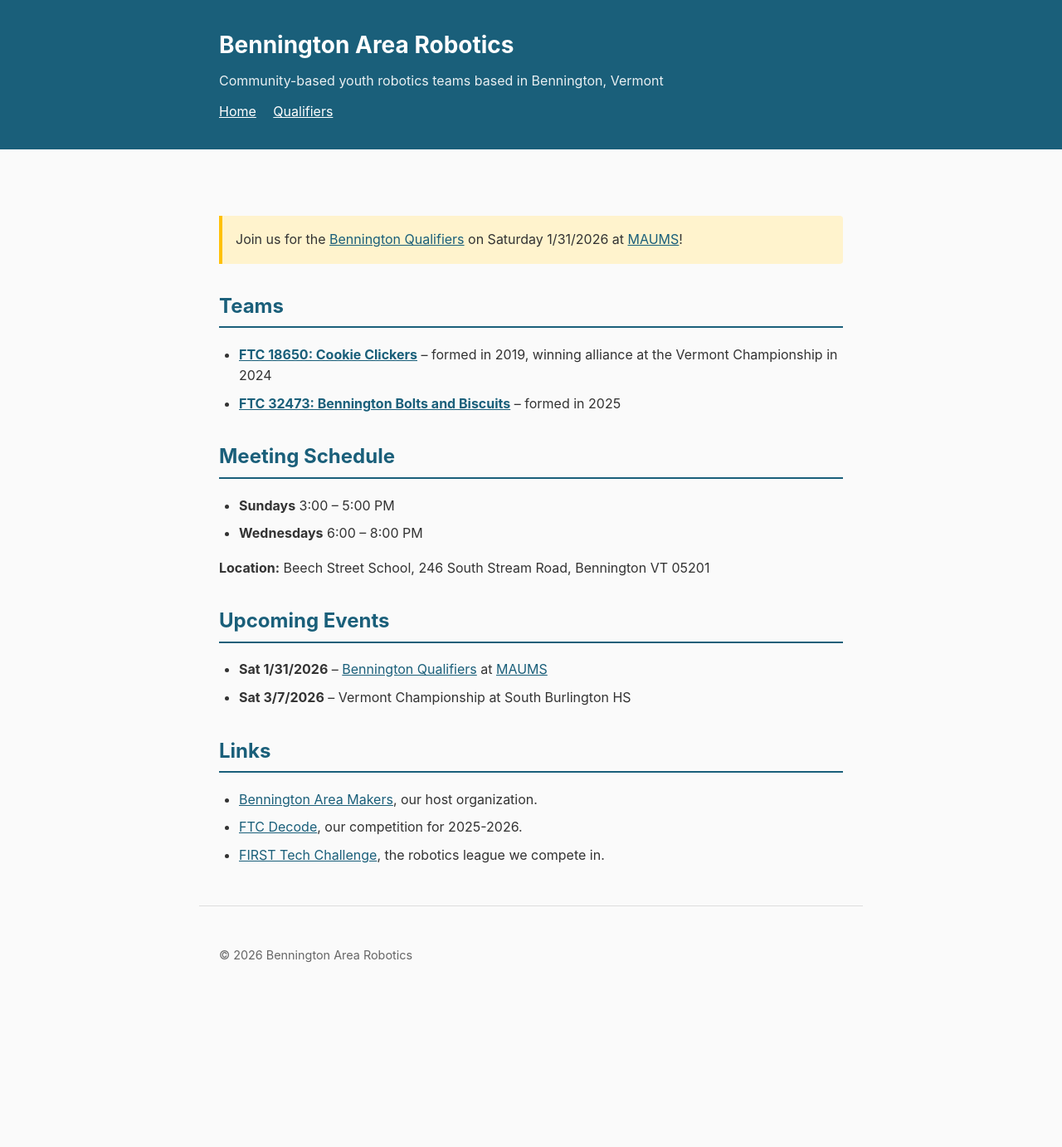
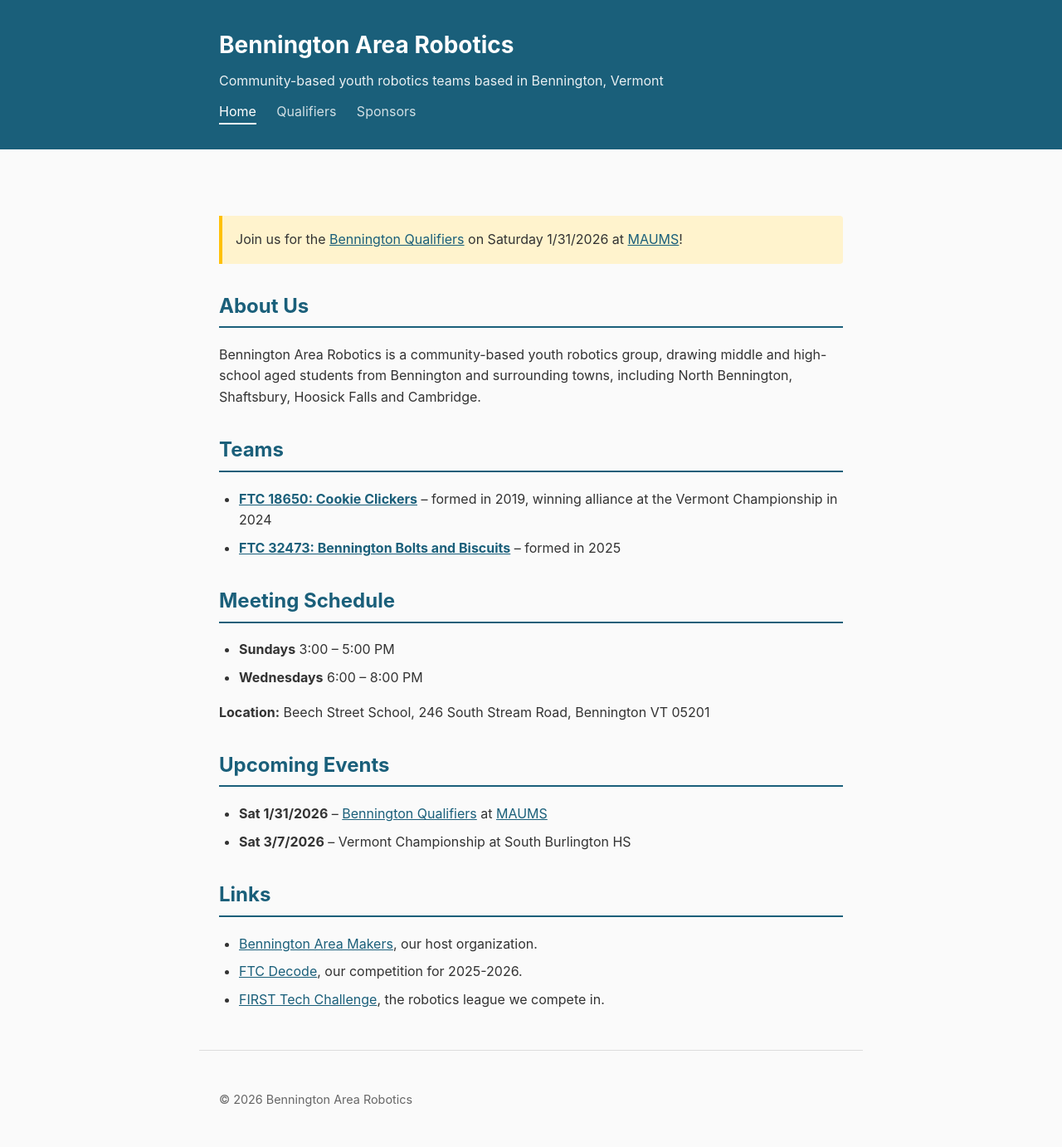
Before and after one commit to bennington-area-robotics/bennington-area-robotics.github.io, a Jekyll site: the page built from index.md, in a window 1280 px wide. Shown: the whole page at 83% size. Built offline with Jekyll 4.4.1, drawn with Linux system fonts in a browser that asks for light colours; before the commit the page ends 1208 px from its top, so only the background shows below that.

Commit message:
adds blurb, page on sponsors

```diff
--- a/_layouts/default.html
+++ b/_layouts/default.html
@@ -77,6 +77,22 @@
       font-size: 0.9rem;
       color: #666;
     }
+    nav a {
+      color: rgba(255, 255, 255, 0.8);
+      text-decoration: none;
+      margin-right: 1.25rem;
+      padding-bottom: 0.25rem;
+      border-bottom: 2px solid transparent;
+      transition: color 0.2s, border-color 0.2s;
+    }
+    nav a:hover {
+      color: white;
+      border-bottom-color: rgba(255, 255, 255, 0.5);
+    }
+    nav a.active {
+      color: white;
+      border-bottom-color: white;
+    }
   </style>
 </head>
 <body>
@@ -85,8 +101,9 @@
       <h1><a href="{{ '/' | relative_url }}" style="color: white; text-decoration: none;">{{ site.title }}</a></h1>
       <p>{{ site.description }}</p>
       <nav style="margin-top: 0.75rem;">
-        <a href="{{ '/' | relative_url }}" style="color: white; margin-right: 1rem;">Home</a>
-        <a href="{{ '/qualifiers' | relative_url }}" style="color: white; margin-right: 1rem;">Qualifiers</a>
+        <a href="{{ '/' | relative_url }}" {% if page.url == '/' %}class="active"{% endif %}>Home</a>
+        <a href="{{ '/qualifiers' | relative_url }}" {% if page.url == '/qualifiers' or page.url == '/qualifiers.html' %}class="active"{% endif %}>Qualifiers</a>
+        <a href="{{ '/sponsors' | relative_url }}" {% if page.url == '/sponsors' or page.url == '/sponsors.html' %}class="active"{% endif %}>Sponsors</a>
       </nav>
     </div>
   </header>
--- a/index.md
+++ b/index.md
@@ -6,6 +6,10 @@ title: Home
 <div class="highlight">
 Join us for the <a href="qualifiers">Bennington Qualifiers</a> on Saturday 1/31/2026 at <a href="https://maps.app.goo.gl/zE9WbCbWNENq3pGUA">MAUMS</a>!
 </div>
+
+## About Us
+
+Bennington Area Robotics is a community-based youth robotics group, drawing middle and high-school aged students from Bennington and surrounding towns, including North Bennington, Shaftsbury, Hoosick Falls and Cambridge.
 
 ## Teams
 
```
Also changed, not shown: sponsors.md (added, +22 -0 lines).
